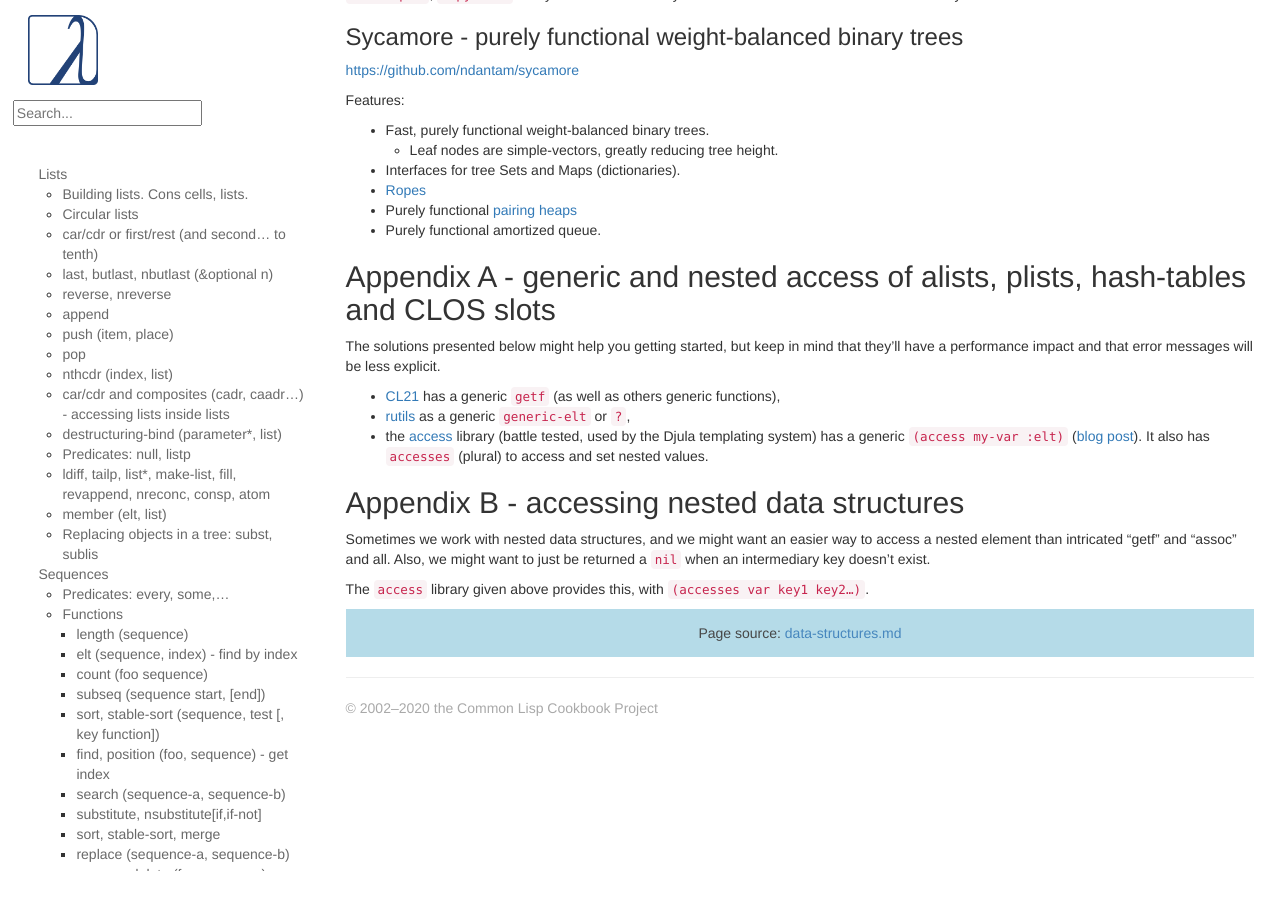
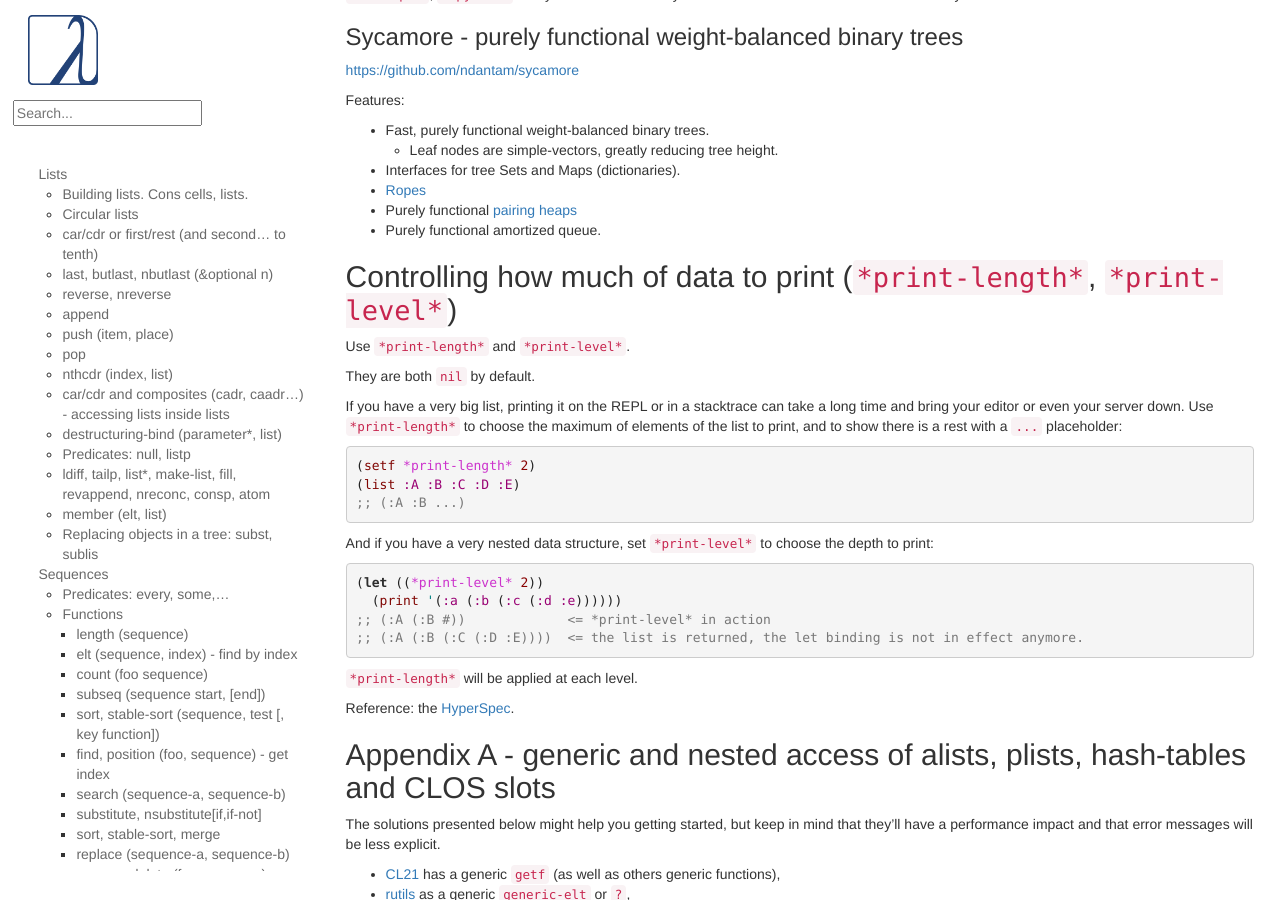
Before and after one commit to LispCookbook/cl-cookbook, a Jekyll site: the page built from data-structures.md, in a window 1280 px wide and 900 px high, scrolled down 24343 px. Built offline with Jekyll 4.4.1, drawn with Linux system fonts in a browser that asks for light colours.

Commit message:
structures: *print-length*, *print-length*

```diff
--- a/data-structures.md
+++ b/data-structures.md
@@ -1696,6 +1696,38 @@
 * Purely functional [pairing heaps](http://en.wikipedia.org/wiki/Pairing_heap)
 * Purely functional amortized queue.
 
+## Controlling how much of data to print (`*print-length*`, `*print-level*`)
+
+Use `*print-length*` and `*print-level*`.
+
+They are both `nil` by default.
+
+If you have a very big list, printing it on the REPL or in a
+stacktrace can take a long time and bring your editor or even your
+server down. Use `*print-length*` to choose the maximum of elements of
+the list to print, and to show there is a rest with a `...`
+placeholder:
+
+~~~lisp
+(setf *print-length* 2)
+(list :A :B :C :D :E)
+;; (:A :B ...)
+~~~
+
+And if you have a very nested data structure, set `*print-level*` to
+choose the depth to print:
+
+~~~lisp
+(let ((*print-level* 2))
+  (print '(:a (:b (:c (:d :e))))))
+;; (:A (:B #))             <= *print-level* in action
+;; (:A (:B (:C (:D :E))))  <= the list is returned, the let binding is not in effect anymore.
+~~~
+
+`*print-length*` will be applied at each level.
+
+Reference: the [HyperSpec](http://clhs.lisp.se/Body/v_pr_lev.htm).
+
 
 ## Appendix A - generic and nested access of alists, plists, hash-tables and CLOS slots
 
```
